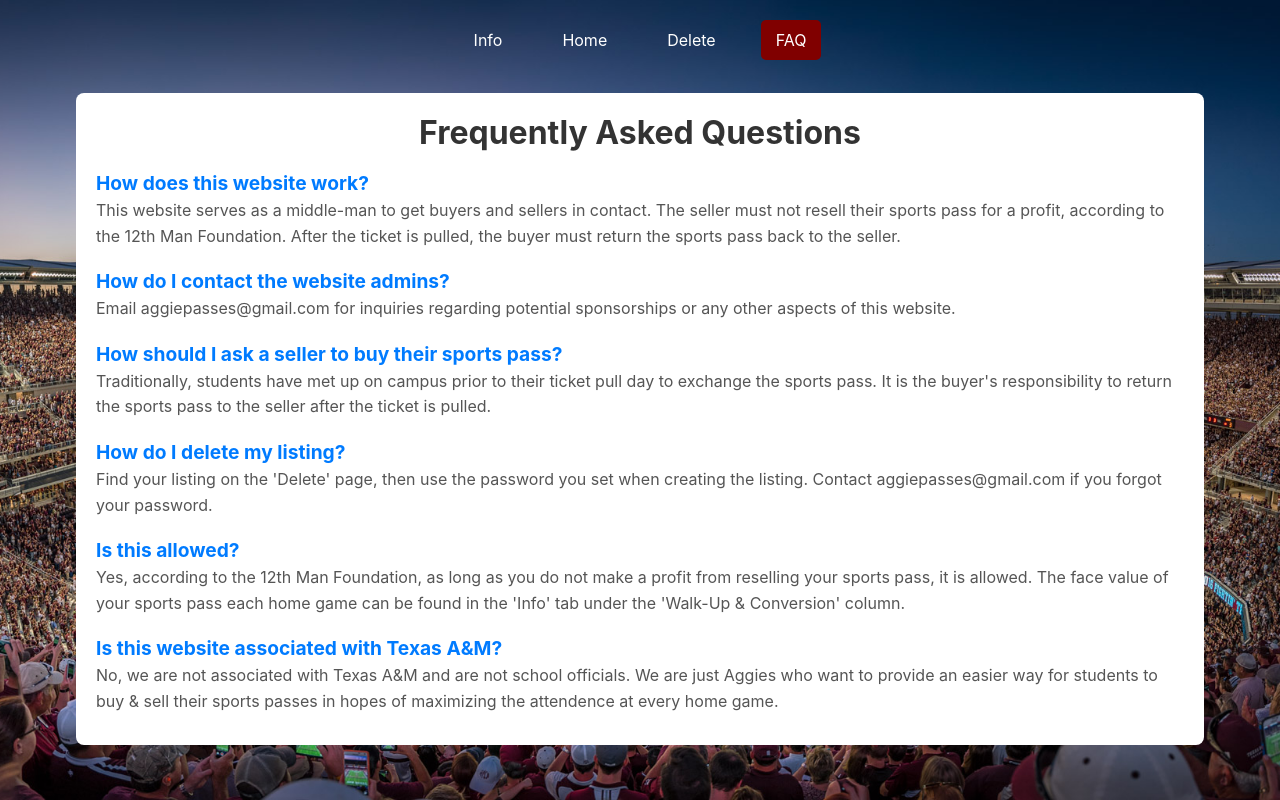
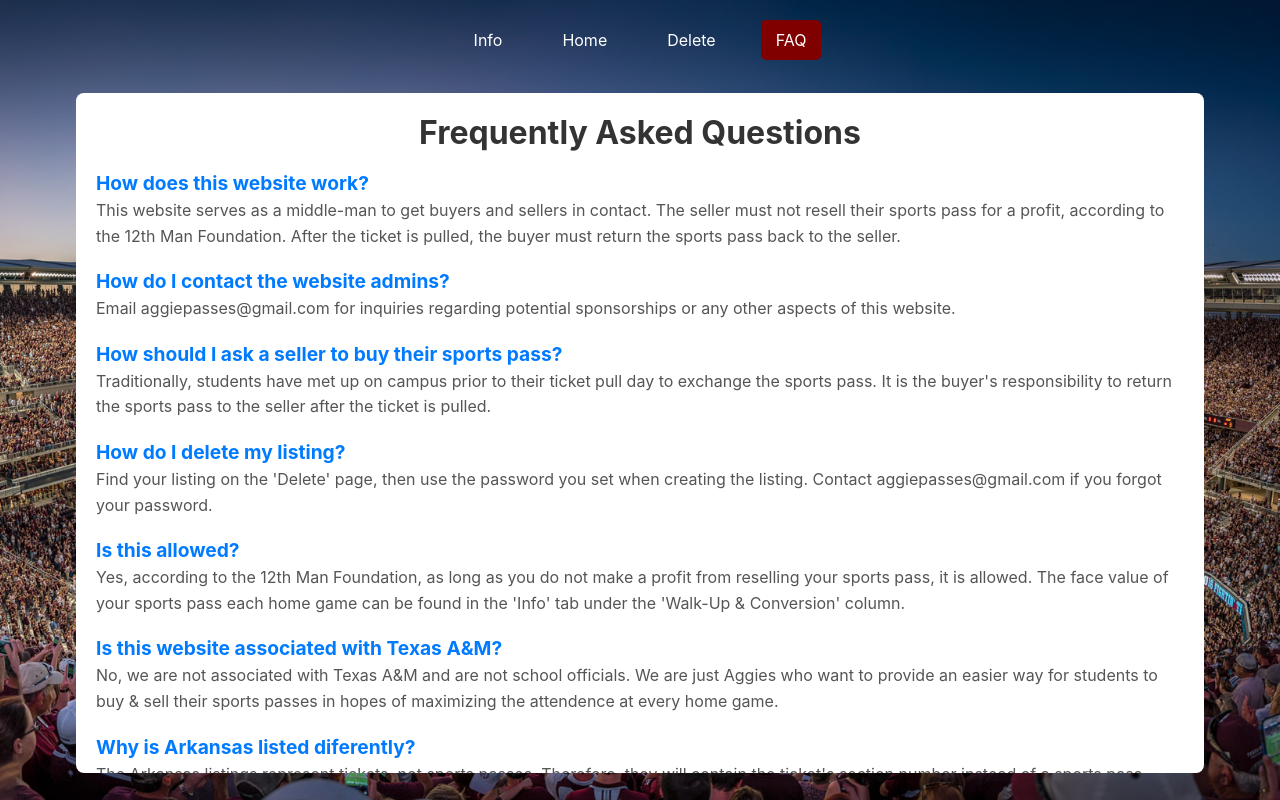
Before and after one commit to andrewlin27/Sports-Pass, a React (Create React App) app in the folder frontend/: page /faq in a window 1280 px wide. Built offline with nearby package versions, Linux system fonts and the light colour scheme.

Commit message:
Fixed bug of switching from Arkansas, added faq

```diff
--- a/frontend/src/components/FAQ.js
+++ b/frontend/src/components/FAQ.js
@@ -26,6 +26,10 @@ const FAQ = () => {
         {
             question: "Is this website associated with Texas A&M?",
             answer: "No, we are not associated with Texas A&M and are not school officials. We are just Aggies who want to provide an easier way for students to buy & sell their sports passes in hopes of maximizing the attendence at every home game."
+        },
+        {
+            question: "Why is Arkansas listed diferently?",
+            answer: "The Arkansas listings represent tickets, not sports passes. Therefore, they will contain the ticket's section number instead of a sports pass classification."
         }
     ]
     return (
--- a/frontend/src/components/Sell.js
+++ b/frontend/src/components/Sell.js
@@ -32,9 +32,15 @@ const Sell = () => {
     setFormData((prevFormData) => ({
       ...prevFormData,
       [name]: value,
-      ...(name === 'game' && value === 'Arkansas' ? { class: '' } : {}), // Reset class if game is Arkansas
+      // Reset class if game is Arkansas, otherwise set it to "U1" by default when switching to other games
+      ...(name === 'game' && value === 'Arkansas'
+        ? { class: '' }
+        : name === 'game' && prevFormData.game === 'Arkansas'
+        ? { class: 'U1' } // Reset to "U1" if switching back from Arkansas
+        : {}),
     }));
   };
+
 
   const handleSubmit = async (e) => {
     e.preventDefault();
```
